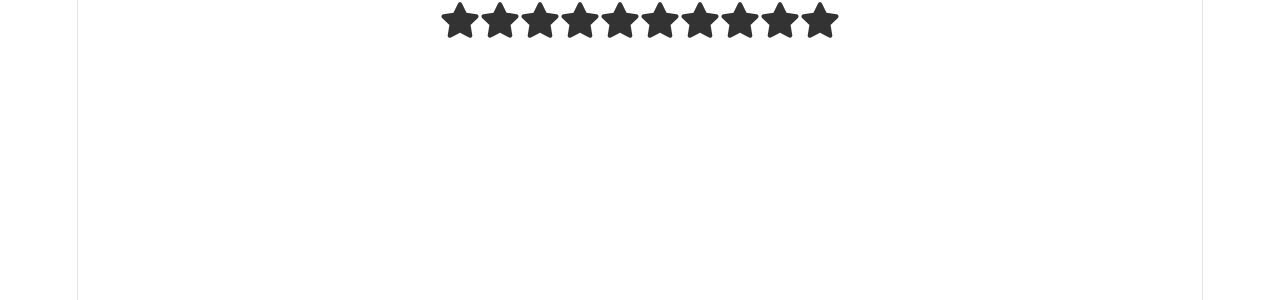
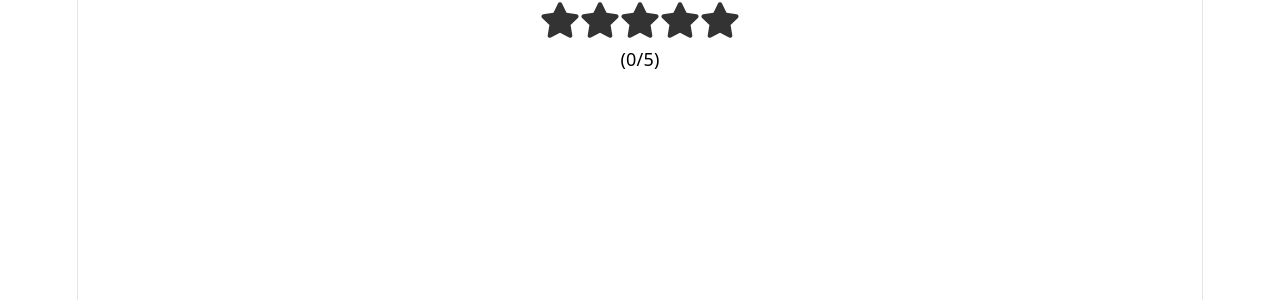
Before and after one commit to chadiboudaher/25-react-project, a React (Vite) app: page / in a window 1280 px wide. Shown: the top 300 px of the page. Built offline with nearby package versions, Linux system fonts and the light colour scheme.

Commit message:
Add reusable star rating component

```diff
--- a/src/App.jsx
+++ b/src/App.jsx
@@ -1,9 +1,11 @@
+import { useState } from "react";
 import "./App.css";
 import Accordian from "./components/accordian";
 import RandomColor from "./components/random-color";
 import StarRating from "./components/star-rating";
 
 function App() {
+  const [rating, setRating] = useState(0);
   return (
     <div className="App">
       {/* Accordian component */}
@@ -11,7 +13,7 @@ function App() {
       {/* Random Color Generator */}
       {/* <RandomColor /> */}
       {/* Start Rating */}
-      <StarRating noOfStars={10} />
+      <StarRating value={rating} onChange={setRating} />
     </div>
   );
 }
--- a/src/components/star-rating/index.jsx
+++ b/src/components/star-rating/index.jsx
@@ -2,20 +2,20 @@ import { useState } from "react";
 import { FaStar } from "react-icons/fa";
 import "./style.css";
 
-export default function StarRating({ noOfStars = 5 }) {
-  const [rating, setRating] = useState(0);
+export default function StarRating({ value, onChange, noOfStars = 5 }) {
+  //   const [rating, setRating] = useState(0);
   const [hover, setHover] = useState(0);
 
-  function handleClick(getCurrentIndex) {
-    setRating(getCurrentIndex);
-  }
+  //   function handleClick(getCurrentIndex) {
+  //     setRating(getCurrentIndex);
+  //   }
 
   function handleMouseEnter(getCurrentIndex) {
     setHover(getCurrentIndex);
   }
 
   function handleMouseLeave() {
-    setHover(rating);
+    setHover(0);
   }
 
   return (
@@ -25,14 +25,15 @@ export default function StarRating({ noOfStars = 5 }) {
         return (
           <FaStar
             key={index}
-            className={index <= (hover || rating) ? "active" : "inactive"}
-            onClick={() => handleClick(index)}
+            className={index <= (hover || value) ? "active" : "inactive"}
+            onClick={() => onChange(index)}
             onMouseEnter={() => handleMouseEnter(index)}
             onMouseLeave={() => handleMouseLeave(index)}
             size={40}
           />
         );
       })}
+      <p>{`(${value}/${noOfStars})`}</p>
     </div>
   );
 }
--- a/src/components/star-rating/style.css
+++ b/src/components/star-rating/style.css
@@ -1,5 +1,6 @@
 .active {
-  color: #fff700;
+  color: gold;
+  transition: 0.2s;
 }
 
 .inactive {
```
